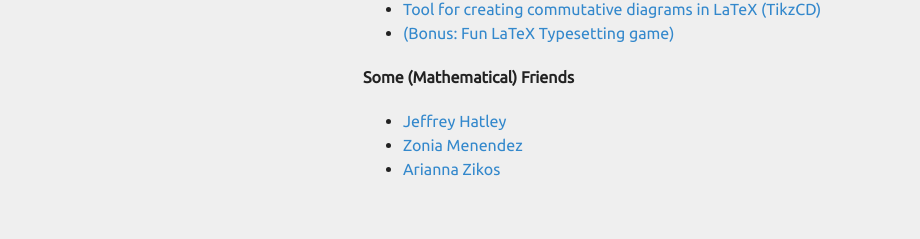
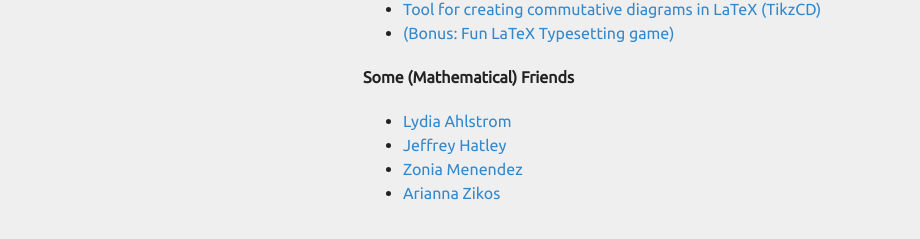
Before and after one commit to zporat/zporat.github.io, a Jekyll site: the page built from index.md, in a window 1280 px wide and 900 px high, scrolled down 1667 px. Shown: the part 601-840 px from the top of the window, without its empty margins (102-1022 px from the left). Built offline with Jekyll 4.4.1, drawn with Linux system fonts in a browser that asks for light colours; nearby versions of some CDN libraries; a style sheet for code colours, icons or effects is not loaded; our own code applies the rules of GitHub Pages for plain Markdown files.

Commit message:
friend update

```diff
--- a/index.md
+++ b/index.md
@@ -73,6 +73,7 @@ Here are some notes and code that I have put together for one reason or another.
 * [(Bonus: Fun LaTeX Typesetting game)](https://texnique.xyz/)
 
 **Some (Mathematical) Friends**
+* [Lydia Ahlstrom](https://sites.google.com/wesleyan.edu/lydiaahlstrom/home)
 * [Jeffrey Hatley](https://www.math.union.edu/~hatleyj/)
 * [Zonia Menendez](https://zmenendez.wixsite.com/zkm78)
 * [Arianna Zikos](https://sites.google.com/view/ariannazikos)
```
